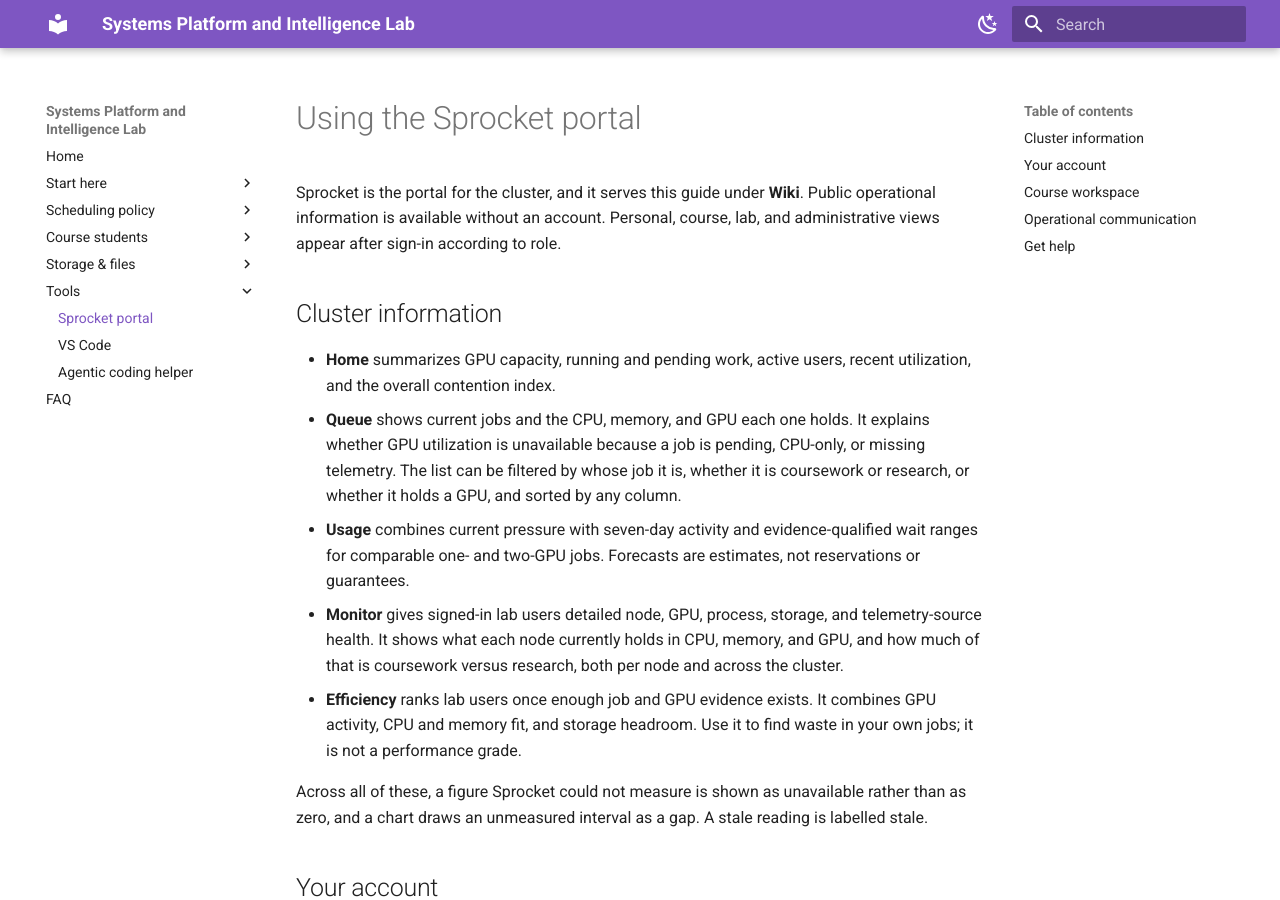
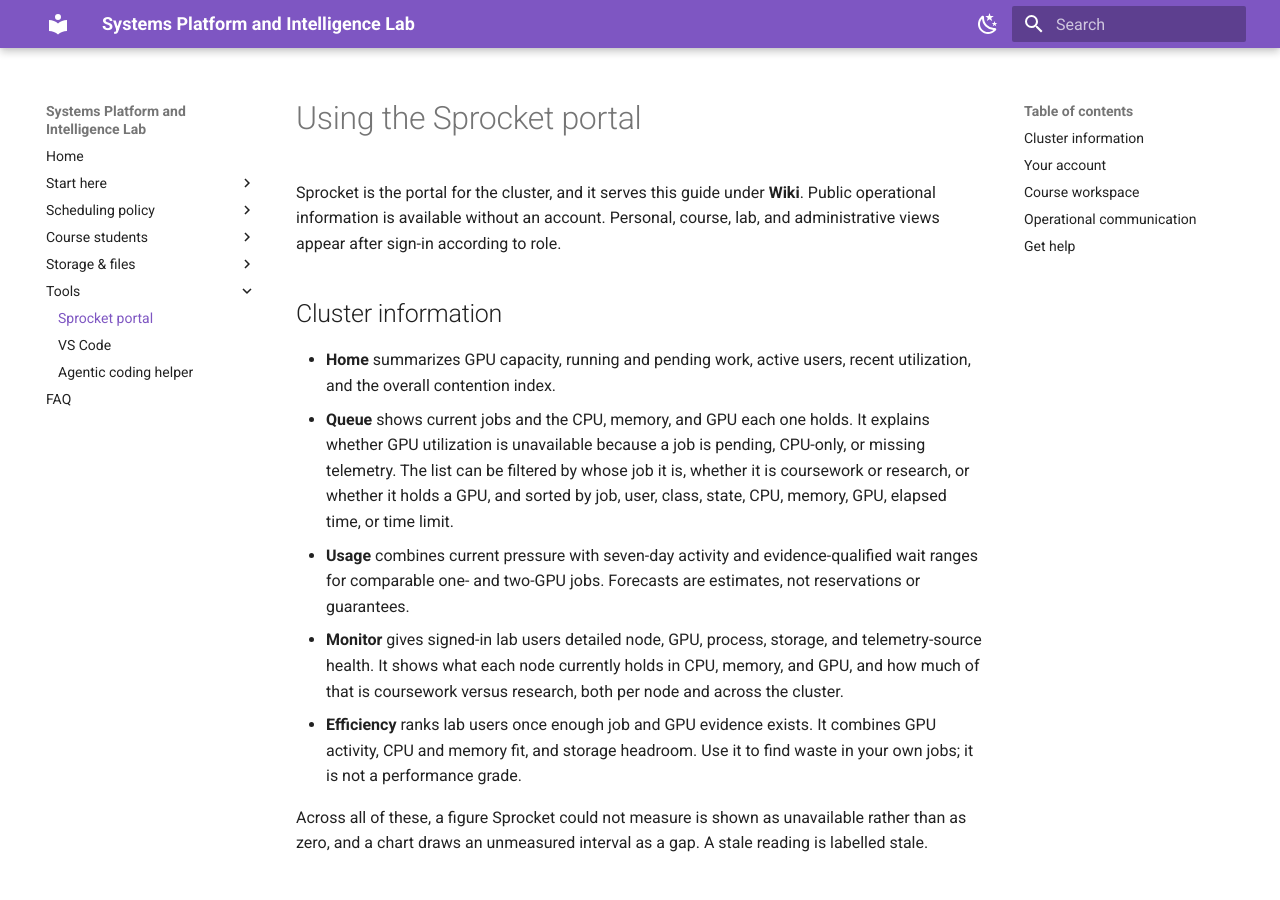
Before and after one commit to max-bromberg/platformx-wiki, an MkDocs documentation site: the page built from docs/portal.md, in a window 1280 px wide and 900 px high. Built offline with MkDocs 1.6.1 and Material for MkDocs 9.7.7, drawn with Linux system fonts in a browser that asks for light colours.

Commit message:
docs: name the queue's actual sortable columns
"Sorted by any column" overstated what shipped: Name, Where, Account, and
user GPU utilization have never been sortable, and the final branch review
for the queue/monitor revamp called it out (the sprocket branch's
FINAL-REVIEW-FINDINGS.md). List the columns that are actually sortable
instead of a blanket claim.

Co-Authored-By: Claude Opus 5 (1M context) <noreply@anthropic.com>

```diff
--- a/docs/portal.md
+++ b/docs/portal.md
@@ -5,7 +5,7 @@ Sprocket is the portal for the cluster, and it serves this guide under **Wiki**.
 ## Cluster information
 
 - **Home** summarizes GPU capacity, running and pending work, active users, recent utilization, and the overall contention index.
-- **Queue** shows current jobs and the CPU, memory, and GPU each one holds. It explains whether GPU utilization is unavailable because a job is pending, CPU-only, or missing telemetry. The list can be filtered by whose job it is, whether it is coursework or research, or whether it holds a GPU, and sorted by any column.
+- **Queue** shows current jobs and the CPU, memory, and GPU each one holds. It explains whether GPU utilization is unavailable because a job is pending, CPU-only, or missing telemetry. The list can be filtered by whose job it is, whether it is coursework or research, or whether it holds a GPU, and sorted by job, user, class, state, CPU, memory, GPU, elapsed time, or time limit.
 - **Usage** combines current pressure with seven-day activity and evidence-qualified wait ranges for comparable one- and two-GPU jobs. Forecasts are estimates, not reservations or guarantees.
 - **Monitor** gives signed-in lab users detailed node, GPU, process, storage, and telemetry-source health. It shows what each node currently holds in CPU, memory, and GPU, and how much of that is coursework versus research, both per node and across the cluster.
 - **Efficiency** ranks lab users once enough job and GPU evidence exists. It combines GPU activity, CPU and memory fit, and storage headroom. Use it to find waste in your own jobs; it is not a performance grade.
```
